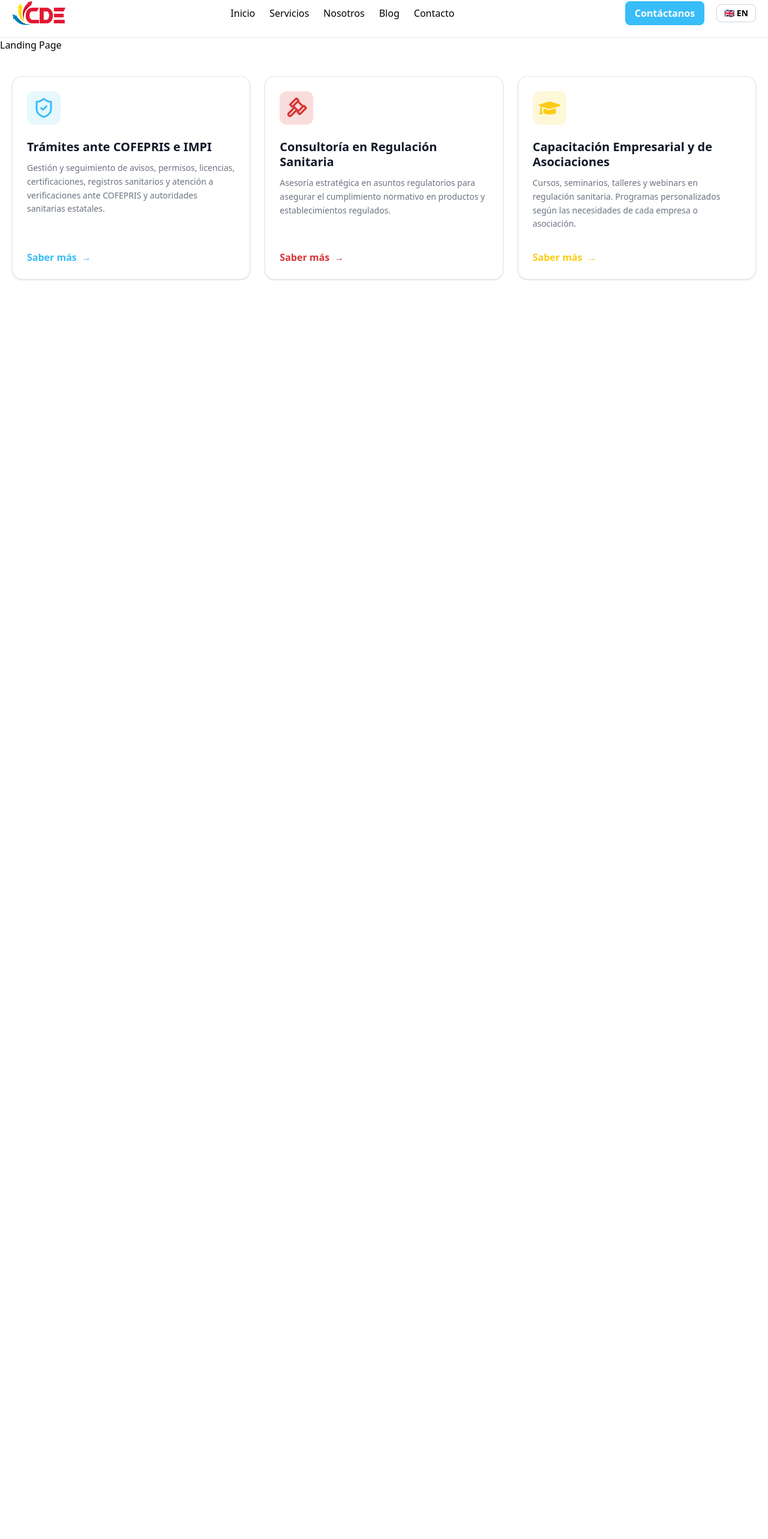
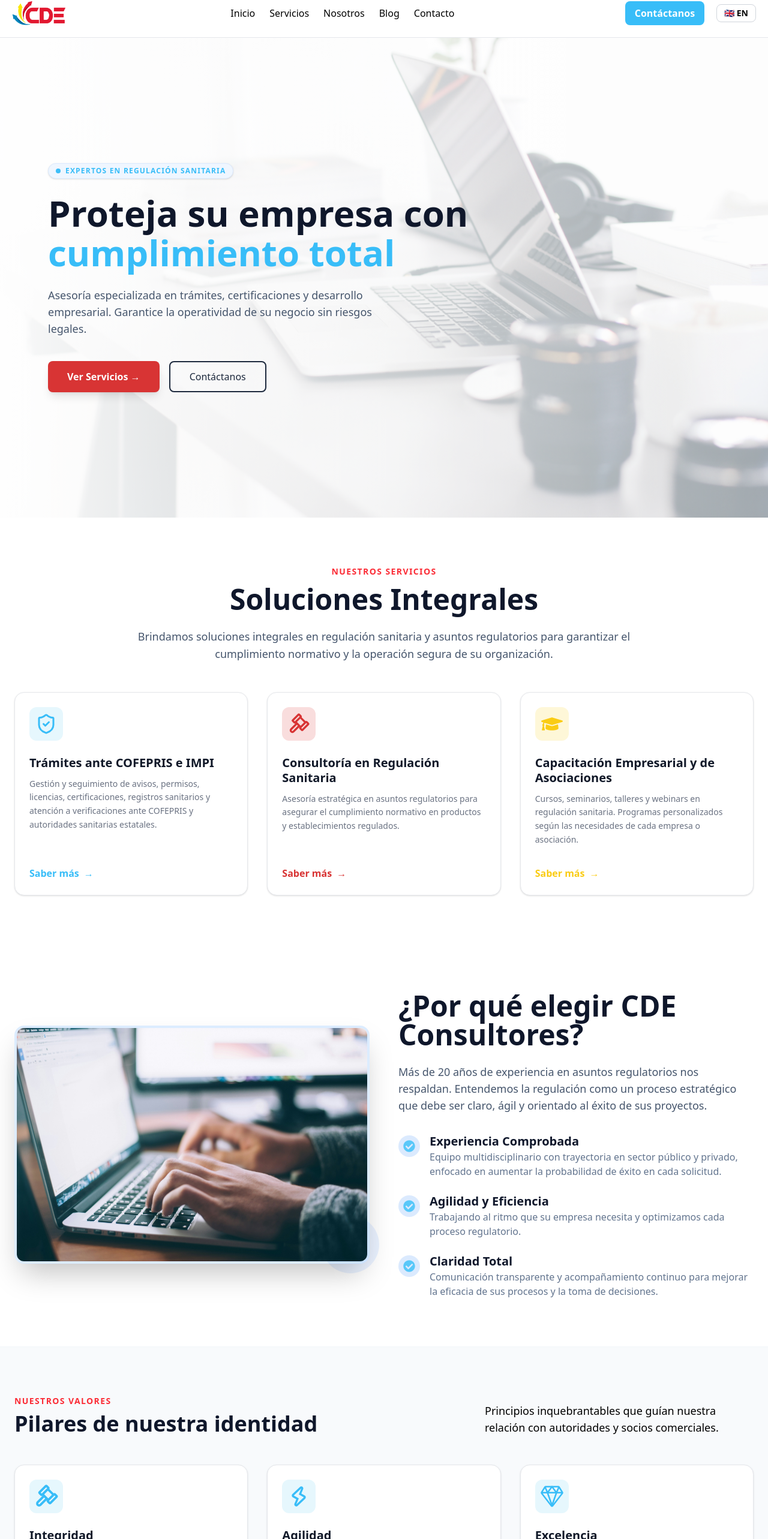
Before and after one commit to Yael-PM/CDE_Project, a React (Vite) app: page / in a window 1280 px wide. Shown: the part 18-2584 px from the top of the page at 60% size. Before the commit the page ends 800 px from the top, so only its background shows below. Built offline with nearby package versions, Linux system fonts and the light colour scheme.

Commit message:
Landing-Page finished added

```diff
--- a/public/translations/en.json
+++ b/public/translations/en.json
@@ -25,7 +25,8 @@
         "sanitary-registers": "Sanitary Registrations"
     },
     "landing-page": {
-        "banner-title": "Protect Your Business with Total Compliance",
+        "flotant-text": "Experts in sanitary regulation",
+        "banner-title": "Protect Your Business with <span>Total Compliance</span>",
         "banner-description": "Specialized advice on procedures, certifications, and business development. Ensure the operability of your business without legal risks.",
         "btn-services": "View Services",
         "btn-contact": "Contact Us",
--- a/public/translations/es.json
+++ b/public/translations/es.json
@@ -25,7 +25,8 @@
         "sanitary-registers": "Registros Sanitarios"
     },
     "landing-page": {
-        "banner-title": "Proteja su empresa con cumplimiento total",
+        "flotant-text": "Expertos en regulación sanitaria",
+        "banner-title": "Proteja su empresa con <span>cumplimiento total</span>",
         "banner-description": "Asesoría especializada en trámites, certificaciones y desarrollo empresarial. Garantice la operatividad de su negocio sin riesgos legales.",
         "btn-services": "Ver Servicios",
         "btn-contact": "Contáctanos",
--- a/src/pages/LandingPage.tsx
+++ b/src/pages/LandingPage.tsx
@@ -1,46 +1,137 @@
-import React from 'react'
 import ServiceCard from '../components/ServiceCard'
-
-import { useTranslation } from 'react-i18next'
+import CustomButton from '../components/CustomButton';
+import { useTranslation, Trans } from 'react-i18next'
 
 import { LuShieldCheck } from "react-icons/lu";
 import { PiGavelBold } from "react-icons/pi";
-import { FaGraduationCap } from "react-icons/fa";
+import { FaGraduationCap, FaCheckCircle } from "react-icons/fa";
+import { TiFlashOutline } from "react-icons/ti";
+import { IoDiamondOutline } from "react-icons/io5";
+
+import banner from '../assets/landing-banner.jpg'
+import image from '../assets/landing-image.jpg'
 
 const LandingPage = () => {
   const { t } = useTranslation();
 
   return (
-    <div>
-        <h1> Landing Page</h1>
+    <div className="w-full overflow-hidden">
+      {/* 1. SECCIÓN HERO */}
+      <section className='relative h-[90vh] md:h-screen w-full flex flex-col justify-center items-start px-6 md:px-20'>
+        <div className='absolute inset-0 -z-10'>
+          <img src={banner} alt="banner" className='h-full w-full object-cover'/>
+          <div className="absolute inset-0 bg-white/60 md:bg-linear-to-r md:from-white/95 md:to-transparent"></div>
+        </div>
 
-        <div className='grid grid-cols-1 md:grid-cols-3 gap-6 mt-10 px-5 max-w-7xl mx-auto'>
-          <ServiceCard
-            title={t('landing-page.service-component1-title')}
-            description={t('landing-page.service-component1-description')}
-            color="tertiary"
-            type="link"
-            icon={<LuShieldCheck />}
-          />
+        <div className='max-w-3xl'>
+          <div className="flex items-center gap-2 bg-blue-50 text-tertiary-500 px-3 py-1 rounded-full w-fit mb-6 border border-blue-100 shadow-sm">
+            <span className="w-2 h-2 bg-tertiary-500 rounded-full animate-pulse"></span>
+            <span className="text-xs font-bold uppercase tracking-widest">{t('landing-page.flotant-text')}</span>
+          </div>
 
-          <ServiceCard
-            title={t('landing-page.service-component2-title')}
-            description={t('landing-page.service-component2-description')}
-            color="secondary"
-            type="link"
-            icon={<PiGavelBold />}
-          />
+          <h1 className='text-4xl md:text-6xl font-extrabold text-slate-900 leading-[1.1]'>
+            <Trans i18nKey="landing-page.banner-title" components={{ span: <span className="text-tertiary-500" /> }} />
+          </h1>
 
-          <ServiceCard
-            title={t('landing-page.service-component3-title')}
-            description={t('landing-page.service-component3-description')}
-            color="primary"
-            type="link"
-            icon={<FaGraduationCap />}
-          />
+          <p className='mt-6 text-lg text-slate-600 max-w-xl'>{t('landing-page.banner-description')}</p>
+
+          <div className='mt-10 flex flex-col sm:flex-row gap-4 w-full sm:w-auto'>
+            <CustomButton
+              variant="warning"
+              className="!mx-0 w-full sm:w-auto px-8 py-3 shadow-lg justify-center flex items-center"
+            >
+              {t('landing-page.btn-services')} →
+            </CustomButton>
+
+            <CustomButton
+              variant="none"
+              className="mx-0 w-full sm:w-auto border-2 border-slate-800 text-slate-800 px-8 py-3 rounded-lg hover:bg-slate-800 hover:text-white transition-all justify-center flex items-center"
+            >
+              {t('landing-page.btn-contact')}
+            </CustomButton>
+          </div>
         </div>
+      </section>
+
+      {/* 2. SECCIÓN SOLUCIONES (SERVICIOS) */}
+      <section className='py-20 px-6 bg-white'>
+        <div className='max-w-4xl mx-auto text-center mb-12'>
+          <h3 className='font-bold text-red-500 uppercase tracking-widest text-sm mb-3'>{t('landing-page.our-services')}</h3>
+          <h2 className='font-bold text-4xl md:text-5xl text-slate-900 mb-6'>{t('landing-page.services-title')}</h2>
+          <p className='text-slate-600 text-lg leading-relaxed'>{t('landing-page.services-description')}</p>
+        </div>
+
+        <div className='grid grid-cols-1 md:grid-cols-3 gap-8 max-w-7xl mx-auto'>
+          <ServiceCard title={t('landing-page.service-component1-title')} description={t('landing-page.service-component1-description')} color="tertiary" type="link" icon={<LuShieldCheck />} />
+          <ServiceCard title={t('landing-page.service-component2-title')} description={t('landing-page.service-component2-description')} color="secondary" type="link" icon={<PiGavelBold />} />
+          <ServiceCard title={t('landing-page.service-component3-title')} description={t('landing-page.service-component3-description')} color="primary" type="link" icon={<FaGraduationCap />} />
+        </div>
+      </section>
+
+      {/* 3. SECCIÓN EXPERIENCIA (POR QUÉ ELEGIRNOS) */}
+      <section className='py-20 px-6 max-w-7xl mx-auto'>
+        <div className='flex flex-col md:flex-row items-center gap-12'>
+          <div className='w-full md:w-1/2'>
+            <div className="relative">
+              <img src={image} alt="experience" className='rounded-2xl shadow-2xl border-4 border-blue-400/20' />
+              <div className="absolute -bottom-4 -right-4 w-24 h-24 bg-blue-500/10 rounded-full -z-10 animate-blob"></div>
+            </div>
+          </div>
+
+          <div className='w-full md:w-1/2'>
+            <h2 className='text-4xl md:text-5xl font-bold text-slate-900 mb-6'>{t('landing-page.experience-title')}</h2>
+            <p className='text-slate-600 text-lg mb-8'>{t('landing-page.experience-description')}</p>
+
+            <div className='space-y-6'>
+              {[1, 2, 3].map((i) => (
+                <div key={i} className='flex gap-4'>
+                  <div className='mt-1 bg-blue-100 p-2 rounded-full h-fit text-tertiary-400'>
+                    <FaCheckCircle size={20} />
+                  </div>
+                  <div>
+                    <h4 className='font-bold text-slate-900 text-xl'>{t(`landing-page.title-point${i}`)}</h4>
+                    <p className='text-slate-500'>{t(`landing-page.description-point${i}`)}</p>
+                  </div>
+                </div>
+              ))}
+            </div>
+          </div>
+        </div>
+      </section>
+
+      {/* 4. SECCIÓN VALORES */}
+      <section className='py-20 px-6 bg-slate-50 border-y border-slate-100'>
+        <div className="max-w-7xl mx-auto">
+          <div className="flex flex-col md:flex-row justify-between items-end mb-12 gap-6">
+            <div className="max-w-xl">
+              <h3 className='font-bold text-red-500 uppercase tracking-widest text-sm mb-2'>{t('landing-page.values-title')}</h3>
+              <h2 className='font-bold text-4xl text-slate-900'>{t('landing-page.values-subtitle')}</h2>
+            </div>
+            <p className='max-w-md text-lg'>
+              {t('landing-page.values-description')}
+            </p>
+          </div>
+
+          <div className='grid grid-cols-1 md:grid-cols-3 gap-8'>
+            <ServiceCard title={t('landing-page.value-component1-title')} description={t('landing-page.value-component1-description')} color="tertiary" type="none" icon={<PiGavelBold size={40} />} />
+            <ServiceCard title={t('landing-page.value-component2-title')} description={t('landing-page.value-component2-description')} color="tertiary" type="none" icon={<TiFlashOutline size={40} />} />
+            <ServiceCard title={t('landing-page.value-component3-title')} description={t('landing-page.value-component3-description')} color="tertiary" type="none" icon={<IoDiamondOutline size={40} />} />
+          </div>
+        </div>
+      </section>
+
+      {/* 5. SECCIÓN CTA FINAL */}
+      <section className='bg-secondary-500 py-20 px-6 text-center text-white'>
+        <div className='max-w-4xl mx-auto'>
+          <h2 className='text-4xl md:text-6xl font-bold mb-6'>{t('landing-page.call-to-action-title')}</h2>
+          <p className='text-xl opacity-90 mb-10 max-w-2xl mx-auto'>{t('landing-page.call-to-action-description')}</p>
+          <CustomButton variant="none" className="bg-white text-secondary-500 hover:bg-slate-100 px-12 py-4 text-xl font-bold shadow-xl transition-all rounded-lg">
+            {t('landing-page.btn-contact')}
+          </CustomButton>
+        </div>
+      </section>
     </div>
   )
 }
 
-export default LandingPage
+export default LandingPage;
```
Also changed, not shown: src/assets/landing-banner.jpg (added), src/assets/landing-image.jpg (added).
